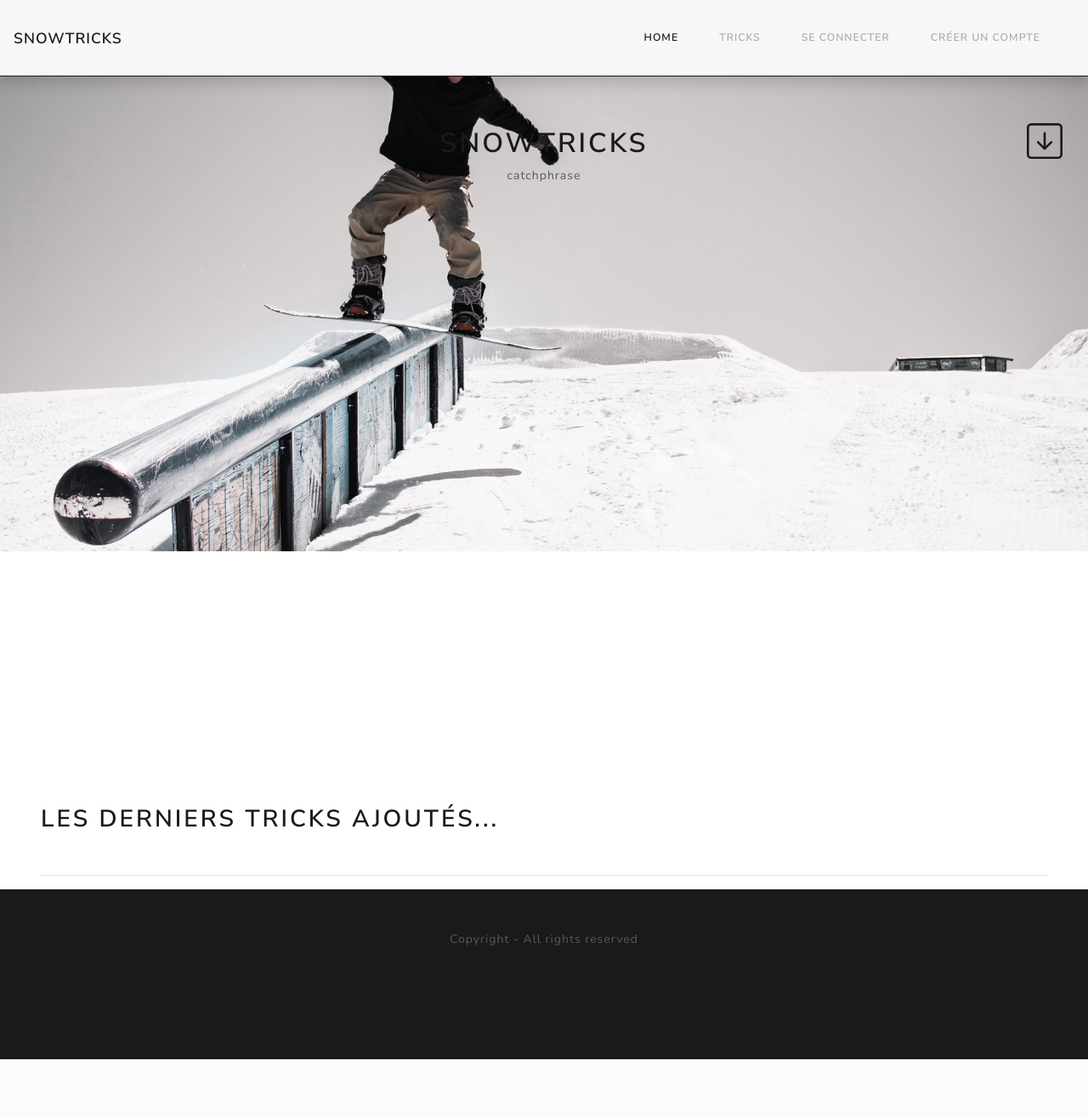
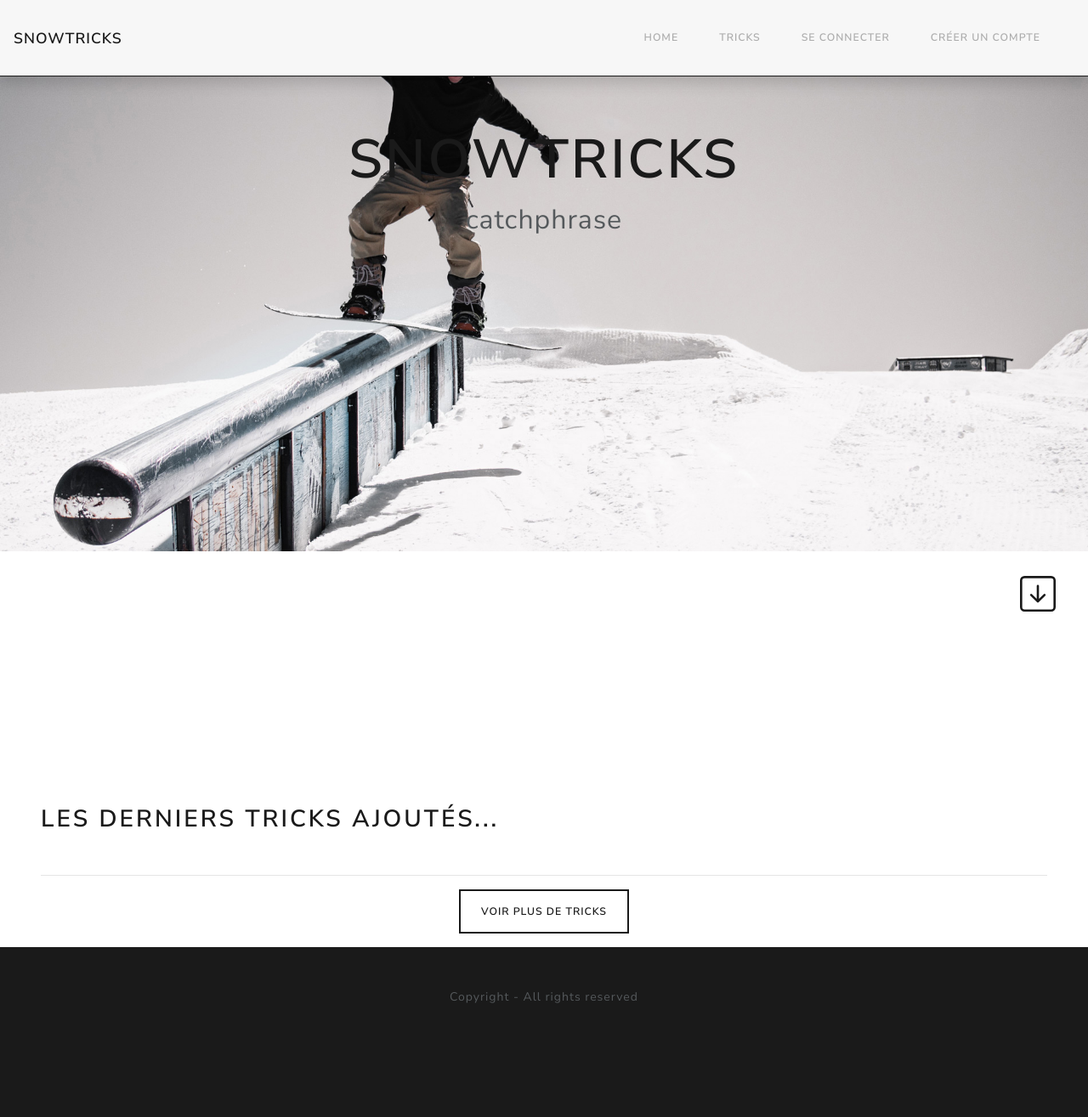
Before and after one commit to matanna/SnowTricks, a Symfony app: template templates/public/index.html.twig in a window 1280 px wide. Shown: the whole page at 85% size. Before the commit the page ends 1247 px from the top, so only its background shows below. Run offline with Twig, Linux system fonts and the light colour scheme; the template is opened without the code that fills it, so the values that code supplies are empty; some libraries are stand-ins or nearby versions.

Commit message:
ajax moreTricks feature

```diff
--- a/public/css/style.css
+++ b/public/css/style.css
@@ -1,3 +1,6 @@
+html {
+    scroll-behavior: smooth;
+}
 
 .text-light {
     color: rgba(255, 255, 255);
@@ -5,6 +8,7 @@
 
 body {
     min-height: 850px;
+    height: 100%;
 }
 
 .container-fluid {
@@ -29,18 +33,19 @@ main h1, main p {
     top: 150px;
 }
 
-main .arrow {
-    position: relative;
-    color: rgba(26, 26, 26);
-    top: 30px;
-    right: 30px;
+main h1 {
+    font-size: 4rem;
+}
+
+main p{
+    font-size: 2rem;
 }
 
 header {
     position: fixed;
     top: 0;
     width: 100%;
-    z-index: 10;
+    z-index: 100;
 }
 
 #homeMenu {
@@ -50,6 +55,11 @@ header {
 #menu {
     background-color: rgba(247, 247, 247);
     border-bottom: 1px solid rgba(26, 26, 26);
+}
+
+#tricks:target {
+    padding-top: 9em;
+    margin-top: -7em !important;
 }
 
 .card {
@@ -116,5 +126,22 @@ tbody .border {
 }
 
 footer {
+    position: relative;
     height: 200px;
 }
+
+#arrowDown, #arrowUp {
+    position: fixed;
+    color: rgba(26, 26, 26);
+    bottom: 10%;
+    right: 3%;
+    z-index: 10;
+}
+
+#arrowDown {
+    visibility: visible;
+}
+
+#arrowUp {
+    visibility: hidden;
+}
--- /dev/null
+++ b/public/js/home.js
@@ -0,0 +1,61 @@
+
+window.onscroll = function () {
+
+    if (document.documentElement.scrollTop > 50) {
+        document.getElementById("homeMenu").style.backgroundColor = "rgba(247, 247, 247)";
+        document.getElementById("homeMenu").style.borderBottom = "1px solid rgba(26, 26, 26)";
+        document.getElementById("homeMenu").style.boxShadow = "0 .5rem 1rem rgba(0,0,0,.15)";
+    } else {
+        document.getElementById("homeMenu").style.backgroundColor = "rgba(255, 255, 255, 0)";
+        document.getElementById("homeMenu").style.borderBottom = "none";
+        document.getElementById("homeMenu").style.boxShadow = "none";
+    }
+
+    if (document.documentElement.scrollTop > 200) {
+        document.getElementById("arrowDown").style.visibility = "hidden";
+        document.getElementById("arrowUp").style.visibility = "visible";
+    } else {
+        document.getElementById("arrowDown").style.visibility = "visible";
+        document.getElementById("arrowUp").style.visibility = "hidden";
+    }
+}
+
+$(document).ready(function(){
+    $("#moreTricks").on("click", function(event){
+        $.ajax({
+            url:        '{{ path('/') }}',
+            type:       'GET',
+            dataType:   'json',
+            async:      true,
+
+            success: function(data,status) {
+                var data_length = data.length;
+                $("#firstTricks").after('<div class="row" id="nextTricks">');
+                for(i = 0; i < data_length; i++) {
+                    var photo = data[i]['photo'];
+                    var name = data[i]['name'];
+                    var id = data[i]['id'];
+                    var category = data[i]['category'];
+                    $("#nextTricks").append(
+                                            '<div class="col-xl-3">\
+                                                <div class="card m-5 shadow">\
+                                                    <img style="height: 200px; width: 100%; display: block;" src="'+photo+'" alt="Snowboard" id="photoTricks">\
+                                                    <h4 class="card-header nameTricks">'+name+'</h4>\
+                                                    <div class="card-body">\
+                                                        <a href="/tricks/'+id+'" class="btn btn-outline-primary btn-sm">Voir le tricks</a>\
+                                                    </div>\
+                                                    <div class="card-footer text-muted">\
+                                                        <p>Style : <span class="badge badge-primary">'+category+'</span></p>\
+                                                        <p>Crée le {{ tricks.dateAtCreated | date("m/d/Y") }}<br />\
+                                                           Ajouté par {{ tricks.user.fullname }}</p>\
+                                                    </div>'
+                    );
+                }
+            },
+
+            error : function(xhr, textStatus, errorThrown) {
+                alert('Demande échouée.');
+            }
+        })
+    })
+});
--- a/public/js/navbar.js
+++ /dev/null
@@ -1,13 +0,0 @@
-
-window.onscroll = function () {
-
-    if (document.documentElement.scrollTop > 50) {
-        document.getElementById("homeMenu").style.backgroundColor = "rgba(247, 247, 247)";
-        document.getElementById("homeMenu").style.borderBottom = "1px solid rgba(26, 26, 26)";
-        document.getElementById("homeMenu").style.boxShadow = "0 .5rem 1rem rgba(0,0,0,.15)";
-    } else {
-        document.getElementById("homeMenu").style.backgroundColor = "rgba(255, 255, 255, 0)";
-        document.getElementById("homeMenu").style.borderBottom = "none";
-        document.getElementById("homeMenu").style.boxShadow = "none";
-    }
-}
--- a/templates/base.html.twig
+++ b/templates/base.html.twig
@@ -24,11 +24,16 @@
 
             <div class="collapse navbar-collapse flex-row-reverse" id="navbarColor03">
               <ul class="navbar-nav ">
+
+                {% if app.request.get('_route') == "home" and app.request.get('_fragment') == null %}
                 <li class="nav-item active">
+                {% else %}
+                <li class="nav-item">
+                {% endif %}
                   <a class="nav-link" href="{{ path('home') }}">Home</a>
                 </li>
                 <li class="nav-item">
-                  <a class="nav-link" href="#">Tricks</a>
+                  <a class="nav-link" href="{{ path('home', {'_fragment': 'tricks'}) }}">Tricks</a>
                 </li>
                 <li class="nav-item">
                   <a class="nav-link" href="#">Se connecter</a>
--- a/templates/public/index.html.twig
+++ b/templates/public/index.html.twig
@@ -1,22 +1,14 @@
 {% extends 'base.html.twig' %}
 
 {% block body %}
-<main>
+<main id="header">
     <img src="../img/background_home.jpg" alt="Snowboard" id="homeImage">
     <h1 class="text-center">SNOWTRICKS</h1>
     <p class="text-center mb-5">catchphrase</p>
-    <div class="arrow text-right">
-        <a href="#">
-            <svg width="3em" height="3em" viewBox="0 0 16 16" class="bi bi-arrow-down-square" fill="currentColor" xmlns="http://www.w3.org/2000/svg">
-                <path fill-rule="evenodd" d="M14 1H2a1 1 0 0 0-1 1v12a1 1 0 0 0 1 1h12a1 1 0 0 0 1-1V2a1 1 0 0 0-1-1zM2 0a2 2 0 0 0-2 2v12a2 2 0 0 0 2 2h12a2 2 0 0 0 2-2V2a2 2 0 0 0-2-2H2z"/>
-                <path fill-rule="evenodd" d="M8 4a.5.5 0 0 1 .5.5v5.793l2.146-2.147a.5.5 0 0 1 .708.708l-3 3a.5.5 0 0 1-.708 0l-3-3a.5.5 0 1 1 .708-.708L7.5 10.293V4.5A.5.5 0 0 1 8 4z"/>
-            </svg>
-        </a>
-    </div>
 </main>
 <h2 class="text-left m-5" id="tricks">Les derniers tricks ajoutés...</h2>
 <hr class="ml-5 mr-5">
-<div class="row">
+<div class="row" id="firstTricks">
 {% for tricks in tricks %}
     <div class="col-xl-3">
         <div class="card m-5 shadow">
@@ -35,8 +27,27 @@
 {% endfor %}
 </div>
 
+<p class="text-center"><a href="#moreTricks" id="moreTricks" class="btn btn-outline-primary text-center">Voir plus de tricks</a></p>
+
+<div class="arrow text-right" id="arrowDown">
+    <a href="#tricks">
+        <svg width="3em" height="3em" viewBox="0 0 16 16" class="bi bi-arrow-down-square" fill="currentColor" xmlns="http://www.w3.org/2000/svg">
+            <path fill-rule="evenodd" d="M14 1H2a1 1 0 0 0-1 1v12a1 1 0 0 0 1 1h12a1 1 0 0 0 1-1V2a1 1 0 0 0-1-1zM2 0a2 2 0 0 0-2 2v12a2 2 0 0 0 2 2h12a2 2 0 0 0 2-2V2a2 2 0 0 0-2-2H2z"/>
+            <path fill-rule="evenodd" d="M8 4a.5.5 0 0 1 .5.5v5.793l2.146-2.147a.5.5 0 0 1 .708.708l-3 3a.5.5 0 0 1-.708 0l-3-3a.5.5 0 1 1 .708-.708L7.5 10.293V4.5A.5.5 0 0 1 8 4z"/>
+        </svg>
+    </a>
+</div>
+<div class="arrow text-right" id="arrowUp">
+    <a href="#header">
+        <svg width="3em" height="3em" viewBox="0 0 16 16" class="bi bi-arrow-up-square" fill="currentColor" xmlns="http://www.w3.org/2000/svg">
+            <path fill-rule="evenodd" d="M14 1H2a1 1 0 0 0-1 1v12a1 1 0 0 0 1 1h12a1 1 0 0 0 1-1V2a1 1 0 0 0-1-1zM2 0a2 2 0 0 0-2 2v12a2 2 0 0 0 2 2h12a2 2 0 0 0 2-2V2a2 2 0 0 0-2-2H2z"/>
+            <path fill-rule="evenodd" d="M8 12a.5.5 0 0 0 .5-.5V5.707l2.146 2.147a.5.5 0 0 0 .708-.708l-3-3a.5.5 0 0 0-.708 0l-3 3a.5.5 0 1 0 .708.708L7.5 5.707V11.5a.5.5 0 0 0 .5.5z"/>
+        </svg>
+    </a>
+</div>
+
 {% endblock %}
 
 {% block javascripts %}
-    <script type="text/javascript" src="{{ asset('js/navbar.js') }}"></script>
+    <script type="text/javascript" src="{{ asset('js/home.js') }}"></script>
 {% endblock %}
```
Also changed, not shown: src/Controller/PublicController.php (+38 -6 lines), src/Repository/TricksRepository.php (+17 -0 lines), templates/public/nextTricks.html.twig (added, +17 -0 lines).
